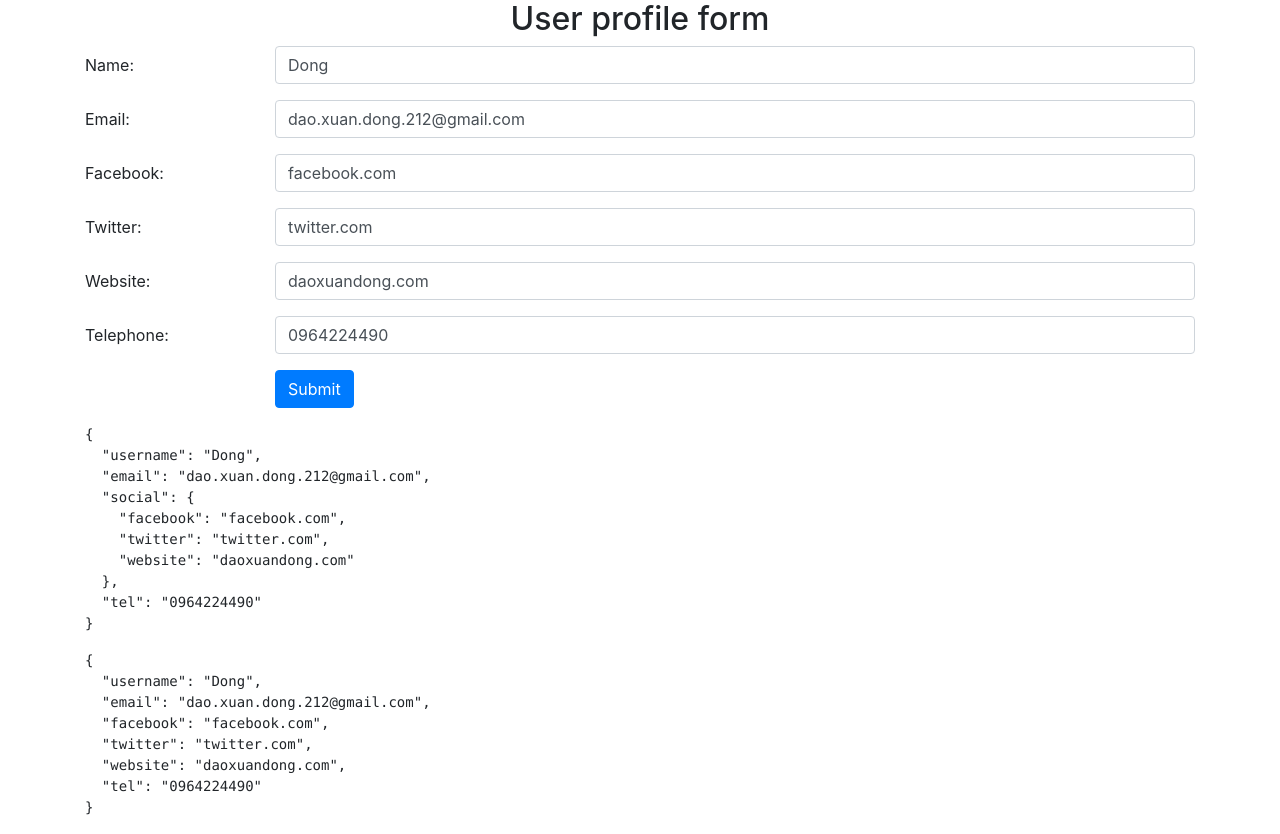
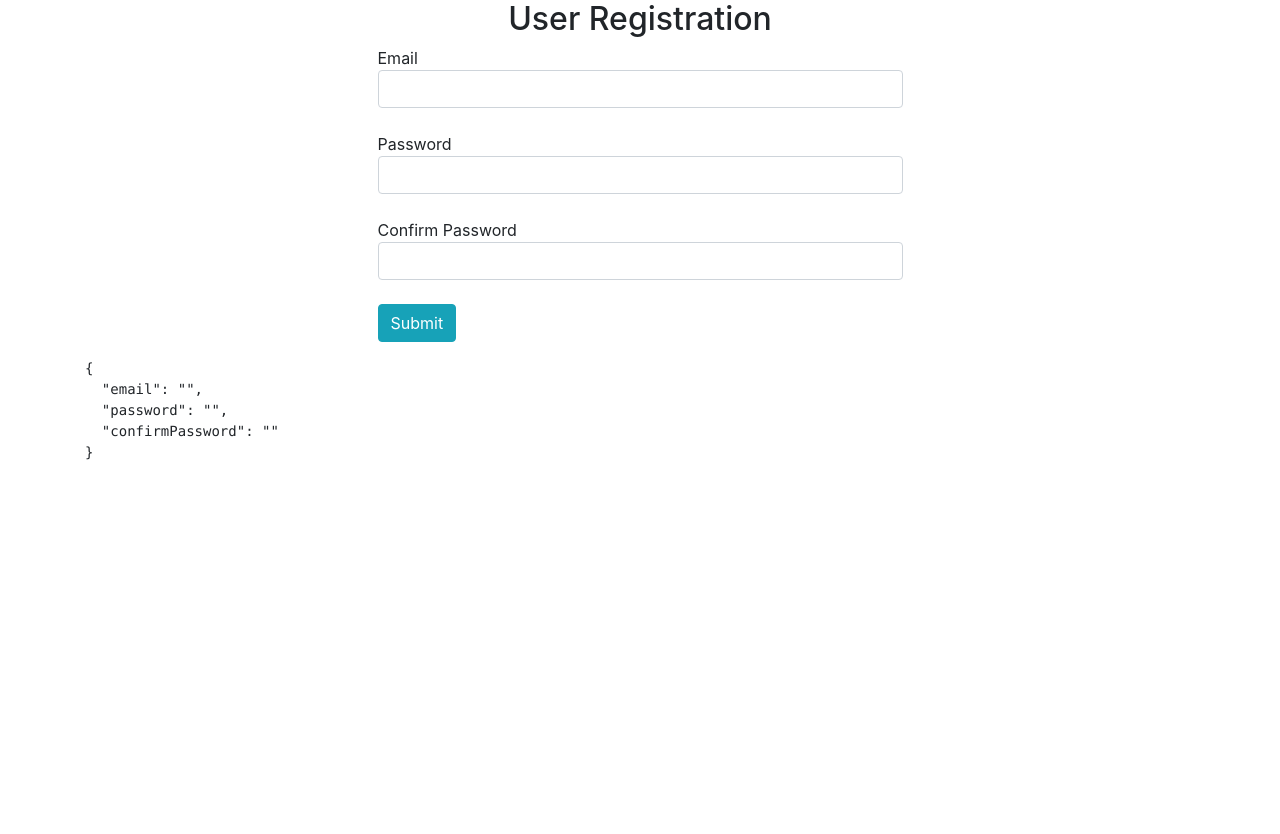
Before and after one commit to realgangsterz/Module-5_Lesson-6_Angular-form, an Angular app: page / in a window 1280 px wide. After the commit the page ends 800 px from the top, so only its background shows below. Built offline with nearby package versions, Linux system fonts and the light colour scheme.

Commit message:
Su dung Reactive Form de tao form dang ky

```diff
--- a/src/app/app.component.html
+++ b/src/app/app.component.html
@@ -1,4 +1,5 @@
 <div class="container">
-  <app-template-driven-form>
-  </app-template-driven-form>
+<!--  <app-template-driven-form>-->
+<!--  </app-template-driven-form>-->
+<app-register></app-register>
 </div>
--- /dev/null
+++ b/src/app/register/register.component.html
@@ -0,0 +1,29 @@
+<!--<p>register works!</p>-->
+<h2 class="text-center">User Registration</h2>
+<form [formGroup]="registerForm"  (ngSubmit)="onSubmit()" class="col-md-6 offset-md-3">
+  <div class="form-group row">
+    <label class="col">
+      Email
+      <input formControlName="email" type="email" class="form-control">
+    </label>
+  </div>
+  <div class="form-group row">
+    <label class="col">
+      Password
+      <input formControlName="password" type="password" class="form-control">
+    </label>
+  </div>
+  <div class="form-group row">
+    <label class="col">
+      Confirm Password
+      <input formControlName="confirmPassword" type="password" class="form-control">
+    </label>
+  </div>
+  <div class="form-group">
+    <button class="btn btn-info" type="submit">Submit</button>
+  </div>
+</form>
+
+<pre>
+{{registerForm.value | json}}
+</pre>
--- /dev/null
+++ b/src/app/register/register.component.ts
@@ -0,0 +1,25 @@
+import { Component, OnInit } from '@angular/core';
+import {FormControl, FormGroup} from '@angular/forms';
+
+@Component({
+  selector: 'app-register',
+  templateUrl: './register.component.html',
+  styleUrls: ['./register.component.scss']
+})
+export class RegisterComponent implements OnInit {
+
+  registerForm: FormGroup;
+  constructor() { }
+
+  ngOnInit(): void {
+      this.registerForm = new FormGroup({
+      email: new FormControl(''),
+      password: new FormControl(''),
+      confirmPassword: new FormControl('')
+    });
+  }
+
+  onSubmit() {
+    console.log(this.registerForm);
+  }
+}
```
Also changed, not shown: src/app/app.module.ts (+6 -3 lines), src/app/template-driven-form/template-driven-form.component.html (+5 -3 lines), src/app/register/register.component.scss (added), 1 other file (tests, documents, lock files or other folders).
